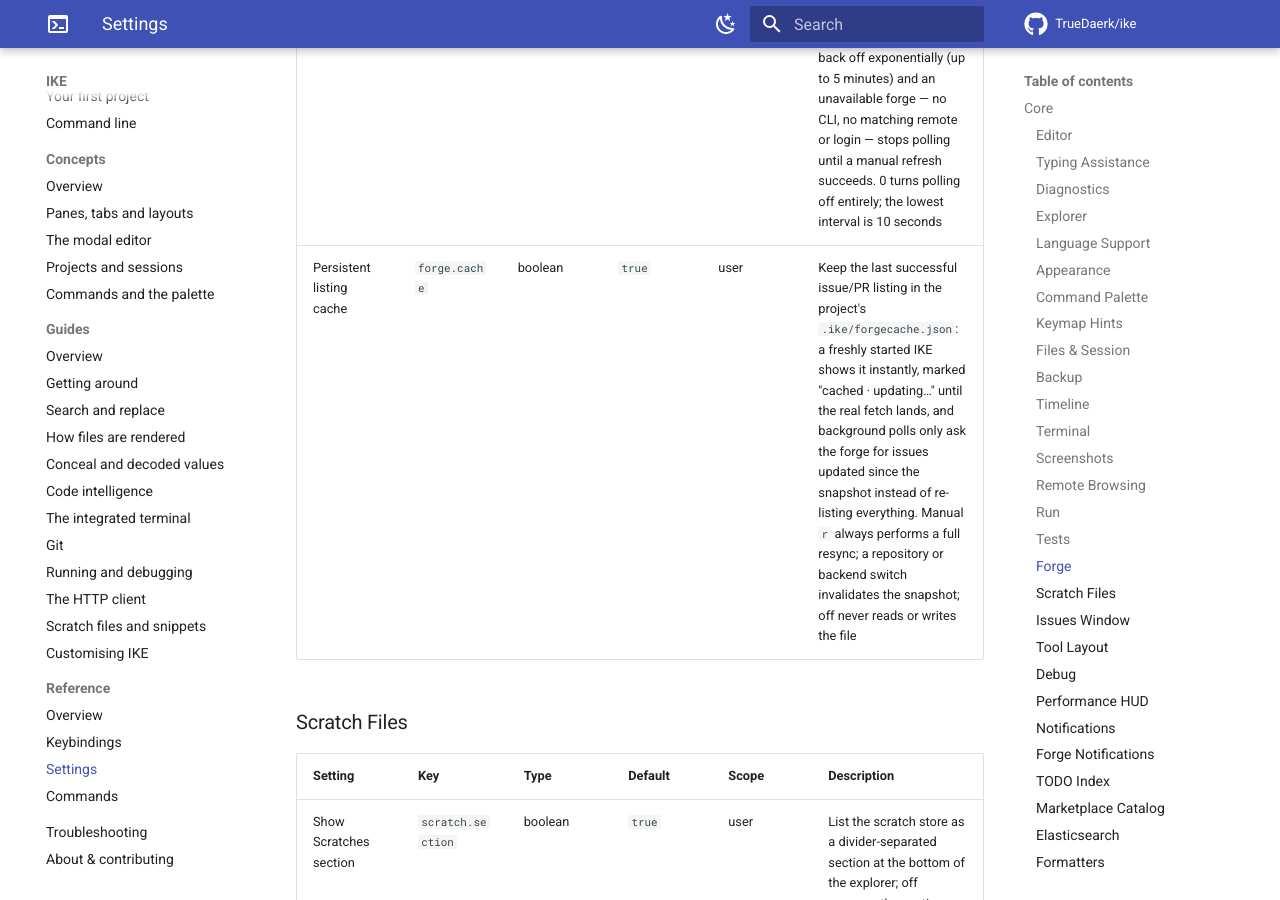
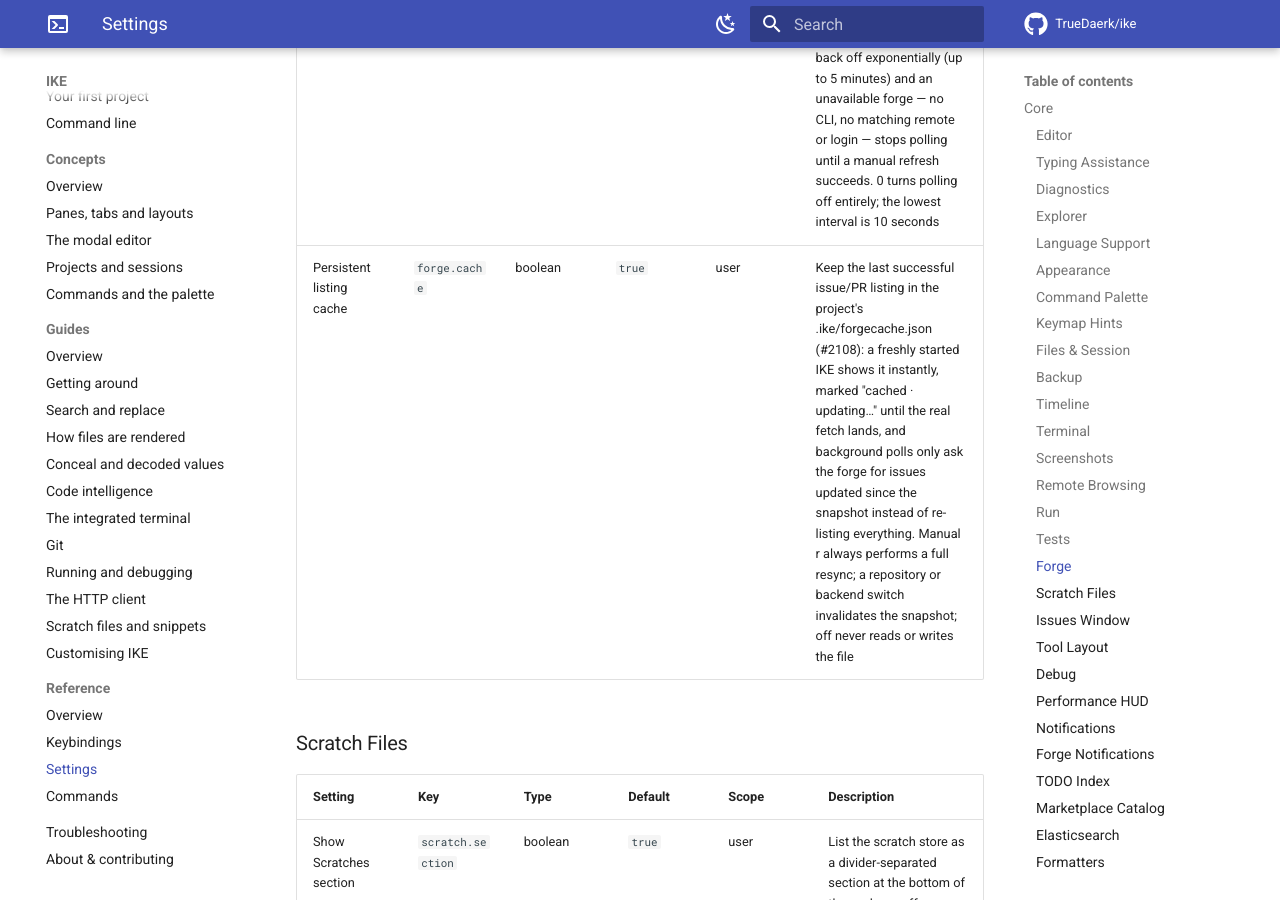
Before and after one commit to TrueDaerk/ike, an MkDocs documentation site: the page built from userdocs/reference/settings.md, in a window 1280 px wide and 900 px high, scrolled down 25062 px. Built offline with MkDocs 1.6.1 and Material for MkDocs 9.7.7, drawn with Linux system fonts in a browser that asks for light colours; comment, search, counter and statistics services are not loaded.

Commit message:
chore(docs): execute docgen

```diff
--- a/userdocs/reference/settings.md
+++ b/userdocs/reference/settings.md
@@ -236,7 +236,7 @@ secrets — are documented together, with screenshots, in
 | Setting | Key | Type | Default | Scope | Description |
 |---|---|---|---|---|---|
 | Background poll interval | `forge.poll_interval_seconds` | integer (0–3600) | `20` | user | Seconds between background re-fetches of the repository's issues and pull requests, so new issues, closed issues and PR state changes surface without pressing r. The fetch runs off the UI loop and a tick arriving while the previous one is still running is skipped, so a slow forge never stalls IKE; consecutive failures back off exponentially (up to 5 minutes) and an unavailable forge — no CLI, no matching remote or login — stops polling until a manual refresh succeeds. 0 turns polling off entirely; the lowest interval is 10 seconds |
-| Persistent listing cache | `forge.cache` | boolean | `true` | user | Keep the last successful issue/PR listing in the project's `.ike/forgecache.json`: a freshly started IKE shows it instantly, marked "cached · updating…" until the real fetch lands, and background polls only ask the forge for issues updated since the snapshot instead of re-listing everything. Manual `r` always performs a full resync; a repository or backend switch invalidates the snapshot; off never reads or writes the file |
+| Persistent listing cache | `forge.cache` | boolean | `true` | user | Keep the last successful issue/PR listing in the project's .ike/forgecache.json (#2108): a freshly started IKE shows it instantly, marked "cached · updating…" until the real fetch lands, and background polls only ask the forge for issues updated since the snapshot instead of re-listing everything. Manual r always performs a full resync; a repository or backend switch invalidates the snapshot; off never reads or writes the file |
 
 ### Scratch Files
 
```
